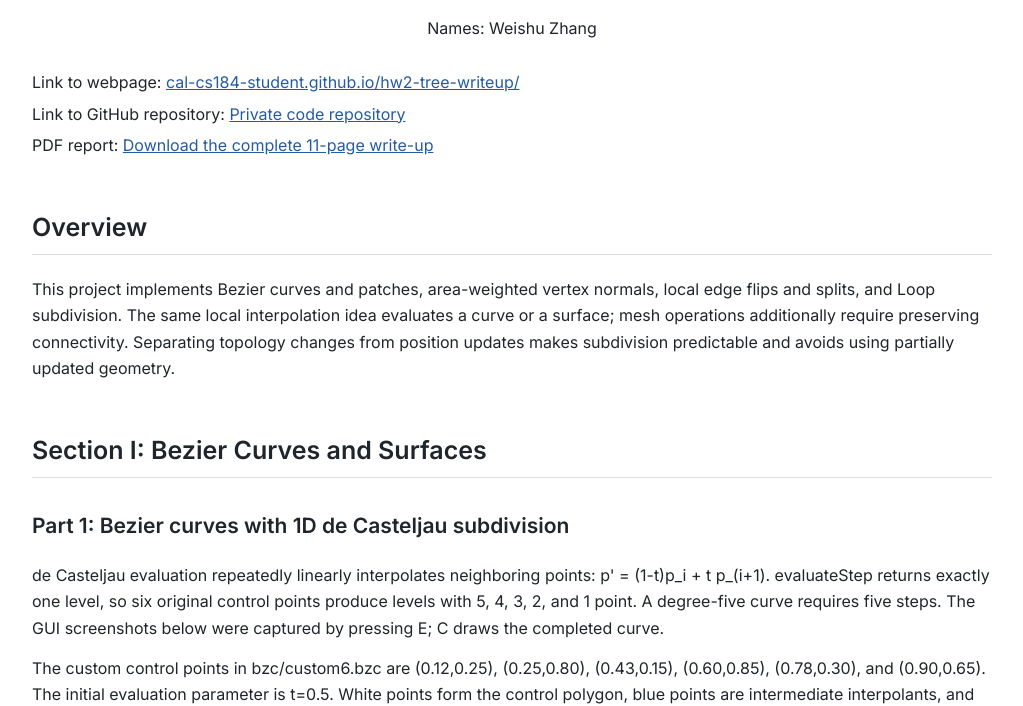
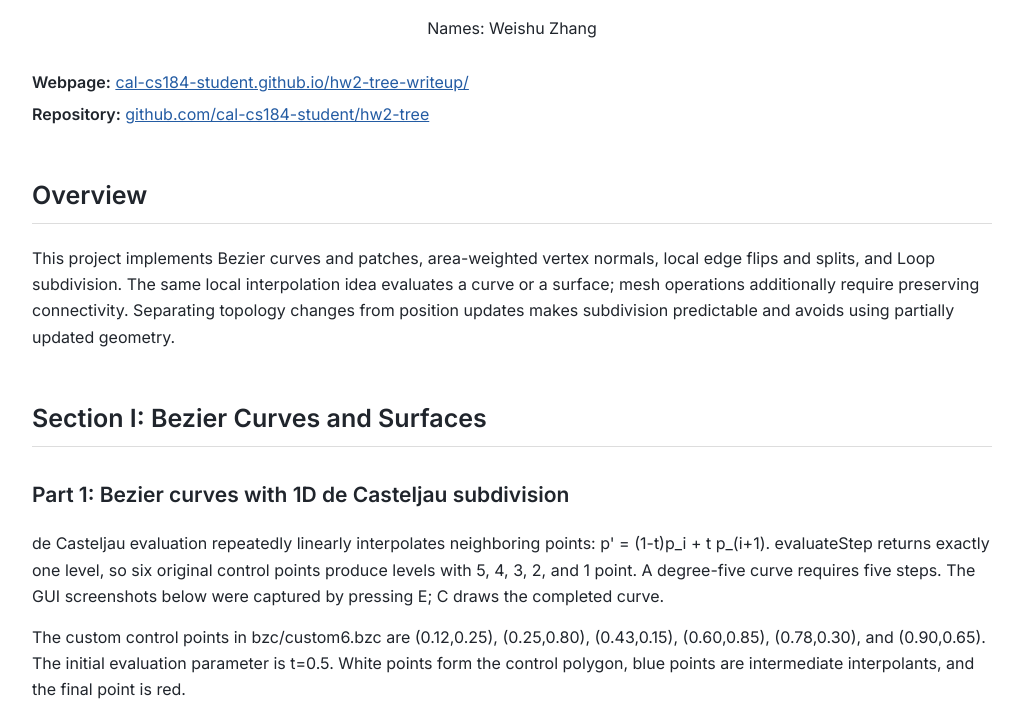
Before and after one commit to cal-cs184-student/hw2-tree-writeup, a plain HTML site: page index.html in a window 1280 px wide. Shown: the part 102-808 px from the top of the page, without its empty margins (128-1151 px from the left). Drawn offline with Linux system fonts and the light colour scheme.

Commit message:
Remove PDF report link from write-up webpage

```diff
--- a/index.html
+++ b/index.html
@@ -6,7 +6,7 @@ p{margin:14px 0}a{color:#245ca3}.links{margin:28px 0 38px}.links p{margin:5px 0}
 figure{text-align:center;margin:0}img{display:block;width:100%;height:auto}figcaption{font-size:13px;line-height:1.45;margin-top:8px;color:#454b54}.single{grid-template-columns:1fr;max-width:760px;margin-left:auto;margin-right:auto}
 @media(max-width:680px){.container{padding:30px 20px}.grid{grid-template-columns:1fr}h1{font-size:26px}}
 @media print{.container{padding:0}h2,h3,h4{break-after:avoid}figure{break-inside:avoid}a{color:inherit}}
-</style></head><body><div class="container"><h1>CS184/284A Fall 2026 Homework 2 Write-Up</h1><div class="names">Names: Weishu Zhang</div><div class="links"><p>Link to webpage: <a href="https://cal-cs184-student.github.io/hw2-tree-writeup/">cal-cs184-student.github.io/hw2-tree-writeup/</a></p><p>Link to GitHub repository: <a href="https://github.com/cal-cs184-student/hw2-tree">Private code repository</a></p><p>PDF report: <a href="hw2-writeup.pdf">Download the complete 11-page write-up</a></p></div>
+</style></head><body><div class="container"><h1>CS184/284A Fall 2026 Homework 2 Write-Up</h1><div class="names">Names: Weishu Zhang</div><div class="links"><p><strong>Webpage:</strong> <a href="https://cal-cs184-student.github.io/hw2-tree-writeup/">cal-cs184-student.github.io/hw2-tree-writeup/</a></p><p><strong>Repository:</strong> <a href="https://github.com/cal-cs184-student/hw2-tree">github.com/cal-cs184-student/hw2-tree</a></p></div>
 <h2>Overview</h2>
 <p>This project implements Bezier curves and patches, area-weighted vertex normals, local edge flips and splits, and Loop subdivision. The same local interpolation idea evaluates a curve or a surface; mesh operations additionally require preserving connectivity. Separating topology changes from position updates makes subdivision predictable and avoids using partially updated geometry.</p>
 <h2>Section I: Bezier Curves and Surfaces</h2>
```
